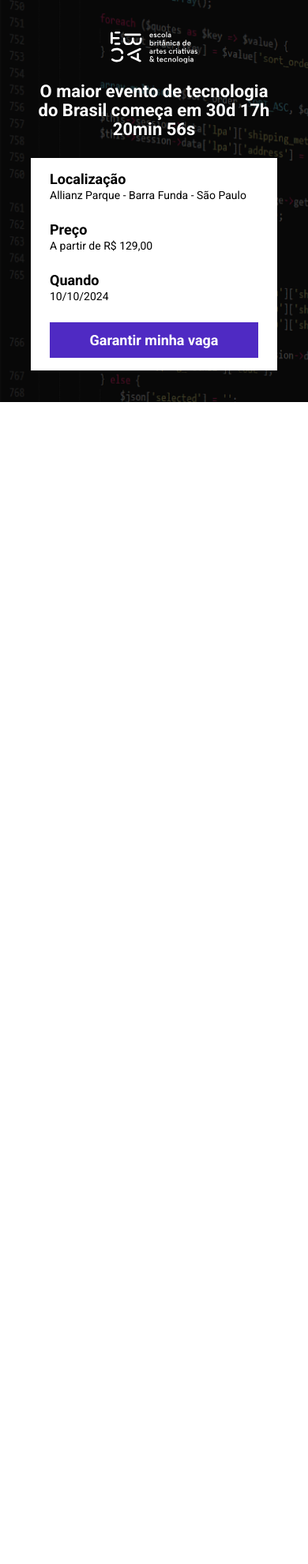
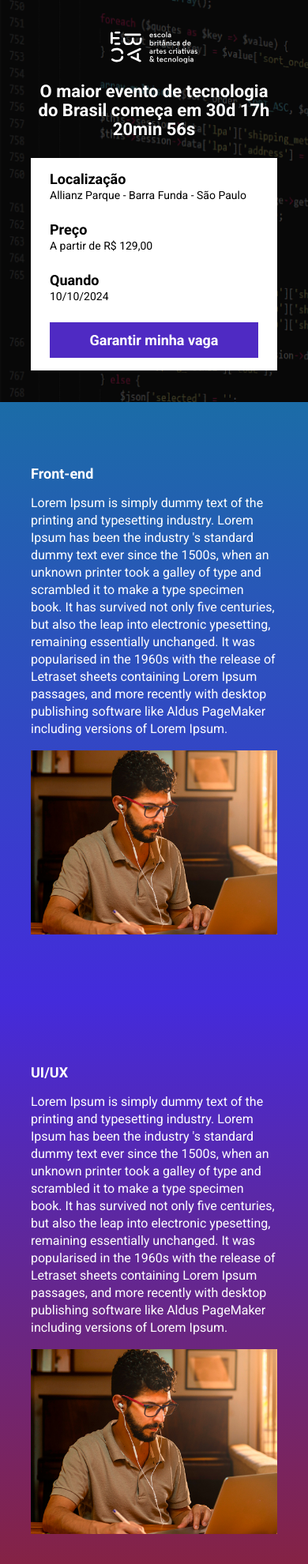
Before and after one commit to AlvesThiago/Tech_talks, a website built with Parcel: page src/index.html in a window 390 px wide. Shown: the top 1980 px of the page at 79% size. Before the commit the page ends 844 px from the top, so only its background shows below. Built offline with nearby package versions, Linux system fonts and the light colour scheme.

Commit message:
Add sections

```diff
--- a/src/index.html
+++ b/src/index.html
@@ -3,6 +3,8 @@
 <head>
     <meta charset="UTF-8">
     <meta name="viewport" content="width=device-width, initial-scale=1.0">
+    <link href="https://unpkg.com/aos@2.3.1/dist/aos.css" rel="stylesheet">
+
     <link rel="preconnect" href="https://fonts.googleapis.com">
     <link rel="preconnect" href="https://fonts.gstatic.com" crossorigin>
     <link href="https://fonts.googleapis.com/css2?family=Roboto:ital,wght@0,100;0,300;0,400;0,500;0,700;0,900;1,100;1,300;1,400;1,500;1,700;1,900&display=swap" rel="stylesheet">
@@ -36,7 +38,92 @@
         </div>
     </header>
 
+    <section class="event event--frontend">
+        <div class="container">
+            <div class="event__details">
+                <h2 class="event__details__title" data-aos="fade-up" data-aos-duration="1000">Front-end</h2>
+                <p class="event__details__description" data-aos="fade-up" data-aos-duration="1200">
+                    Lorem Ipsum is simply dummy text of the printing and
+                    typesetting industry. Lorem Ipsum has been the industry
+                    's standard dummy text ever since the 1500s, when an
+                    unknown printer took a galley of type and scrambled
+                    it to make a type specimen book. It has survived not
+                    only five centuries, but also the leap into electronic
+                    ypesetting, remaining essentially unchanged. It was popularised
+                    in the 1960s with the release of Letraset sheets containing Lorem
+                    Ipsum passages, and more recently with desktop publishing software
+                    like Aldus PageMaker including versions of Lorem Ipsum.
+                </p>
+            </div>
+            <img class="event__image" src="images/frontend.png" alt="frontend" data-aos="fade-up" data-aos-duration="1500">
+        </div>
+    </section>
 
+    <section class="event event--ux-ui event--image-left">
+        <div class="container">
+            <div class="event__details">
+                <h2 class="event__details__title" data-aos="fade-up" data-aos-duration="1000">UI/UX</h2>
+                <p class="event__details__description" data-aos="fade-up" data-aos-duration="1200">
+                    Lorem Ipsum is simply dummy text of the printing and
+                    typesetting industry. Lorem Ipsum has been the industry
+                    's standard dummy text ever since the 1500s, when an
+                    unknown printer took a galley of type and scrambled
+                    it to make a type specimen book. It has survived not
+                    only five centuries, but also the leap into electronic
+                    ypesetting, remaining essentially unchanged. It was popularised
+                    in the 1960s with the release of Letraset sheets containing Lorem
+                    Ipsum passages, and more recently with desktop publishing software
+                    like Aldus PageMaker including versions of Lorem Ipsum.
+                </p>
+            </div>
+            <img class="event__image" src="images/frontend.png" alt="ux ui" data-aos="fade-up" data-aos-duration="1500">
+        </div>
+    </section>
+
+    <section class="event event--data-science">
+        <div class="container">
+            <div class="event__details">
+                <h2 class="event__details__title" data-aos="fade-up" data-aos-duration="1000">Data Science</h2>
+                <p class="event__details__description" data-aos="fade-up" data-aos-duration="1200">
+                    Lorem Ipsum is simply dummy text of the printing and
+                    typesetting industry. Lorem Ipsum has been the industry
+                    's standard dummy text ever since the 1500s, when an
+                    unknown printer took a galley of type and scrambled
+                    it to make a type specimen book. It has survived not
+                    only five centuries, but also the leap into electronic
+                    ypesetting, remaining essentially unchanged. It was popularised
+                    in the 1960s with the release of Letraset sheets containing Lorem
+                    Ipsum passages, and more recently with desktop publishing software
+                    like Aldus PageMaker including versions of Lorem Ipsum.
+                </p>
+            </div>
+            <img class="event__image" src="images/frontend.png" alt="data Science" data-aos="fade-up" data-aos-duration="1500">
+        </div>
+    </section>
+
+    <section class="event event--backend event--image-left">
+        <div class="container">
+            <div class="event__details">
+                <h2 class="event__details__title" data-aos="fade-up"  data-aos-duration="1000">Back-end</h2>
+                <p class="event__details__description" data-aos="fade-up" data-aos-duration="1200">
+                    Lorem Ipsum is simply dummy text of the printing and
+                    typesetting industry. Lorem Ipsum has been the industry
+                    's standard dummy text ever since the 1500s, when an
+                    unknown printer took a galley of type and scrambled
+                    it to make a type specimen book. It has survived not
+                    only five centuries, but also the leap into electronic
+                    ypesetting, remaining essentially unchanged. It was popularised
+                    in the 1960s with the release of Letraset sheets containing Lorem
+                    Ipsum passages, and more recently with desktop publishing software
+                    like Aldus PageMaker including versions of Lorem Ipsum.
+                </p>
+            </div>
+            <img class="event__image" src="images/frontend.png" alt="Back-end" data-aos="fade-up" data-aos-duration="1500">
+        </div>
+    </section>
+
+
+    <script src="https://unpkg.com/aos@2.3.1/dist/aos.js"></script>
     <script src="scripts/main.js"></script>
 </body>
 </html>
--- a/src/scripts/main.js
+++ b/src/scripts/main.js
@@ -0,0 +1 @@
+AOS.init();
--- /dev/null
+++ b/src/styles/_event.scss
@@ -0,0 +1,49 @@
+@use 'reset';
+@use 'var';
+
+.event{
+    padding: 80px 0;
+
+    &--frontend{
+        background-image: linear-gradient(var.$blue1, var.$blue2);
+    }
+    &--ux-ui{
+        background-image: linear-gradient(var.$blue2, var.$pink1);
+    }
+    &--data-science{
+        background-image: linear-gradient(var.$pink1, var.$yellow);
+    }
+    &--backend{
+        background-image: linear-gradient(var.$yellow, var.$pink1);
+    }
+
+
+    &--image-left{
+        .container{
+            flex-direction: row-reverse;
+        }
+
+    }
+
+    .container{
+        display: flex;
+        gap: 40px;
+    }
+
+    &__image{
+        max-width: 360px;
+    }
+
+    &__details{
+
+        &__title{
+            font-size: 18px;
+            font-weight: bold;
+            margin-bottom: 16px;
+        }
+
+        &__description{
+            line-height: 22px;
+        }
+    }
+}
--- a/src/styles/_hero.scss
+++ b/src/styles/_hero.scss
@@ -19,7 +19,7 @@
         left: 0;
         width: 100%;
         height: 100%;
-        background-color: #000;
+        background-color: var.$corTextSecundary;
         content: '';
         opacity: .7;
     }
--- a/src/styles/_reset.scss
+++ b/src/styles/_reset.scss
@@ -5,7 +5,7 @@
     margin: 0;
     box-sizing: border-box;
     font-family: Roboto, sans-serif;
-    color: #fff;
+    color: var.$corText;
     list-style: none;
     text-decoration: none;
 }
--- a/src/styles/_var.scss
+++ b/src/styles/_var.scss
@@ -1,2 +1,11 @@
-$mobile: 640px;
+$blue1: #1b6ca7;
+$blue2: #442bdb;
+$pink1: #89223b;
+$yellow: #9c791d;
+
+$corText: #fff;
+$corTextSecundary: #000;
+$corButton: #4f2ac3;
+
+$mobile: 767px;
 $tablet: 1024px;
--- a/src/styles/components/_buttons.scss
+++ b/src/styles/components/_buttons.scss
@@ -9,7 +9,7 @@
     white-space: nowrap;
 
     &--primary{
-        color: #fff;
-        background-color: #4f2ac3;
+        color: var.$corText;
+        background-color: var.$corButton;
     }
 }
--- a/src/styles/components/_infosbar.scss
+++ b/src/styles/components/_infosbar.scss
@@ -3,7 +3,7 @@
 
 .infos-bar{
     padding: 16px 24px;
-    background-color: #fff;
+    background-color: var.$corText;
     display: flex;
     justify-content: space-between;
 
@@ -16,12 +16,12 @@
             b{
                 font-size: 18px;
                 display: block;
-                color: #000;
+                color: var.$corTextSecundary;
             }
 
             span{
                 font-size: 14px;
-                color: #000;
+                color: var.$corTextSecundary;
             }
         }
     }
--- a/src/styles/main.scss
+++ b/src/styles/main.scss
@@ -3,6 +3,7 @@
 @use 'hero';
 @use 'components/infosbar';
 @use 'components/buttons';
+@use 'event';
 
 @media (max-width: var.$tablet){
     .container{
@@ -25,6 +26,12 @@
     .button{
         display: flex;
         align-items: center;
+    }
+
+    .event{
+        &__image{
+            width: auto;
+        }
     }
 }
 
@@ -63,4 +70,19 @@
         display: block;
         width: 100%;
     }
+
+    .event{
+        .container{
+            display: block;
+        }
+
+        &__image{
+            width: 100%;
+        }
+
+        &__details{
+            margin-right: 0;
+            margin-bottom: 16px;
+        }
+    }
 }
```
